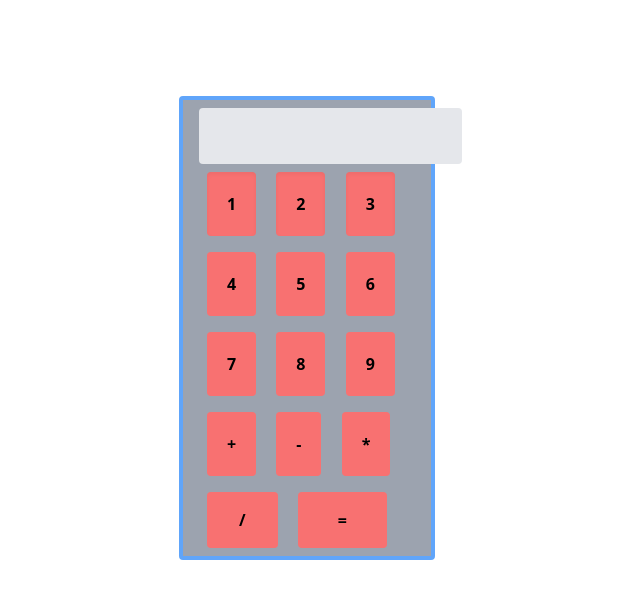
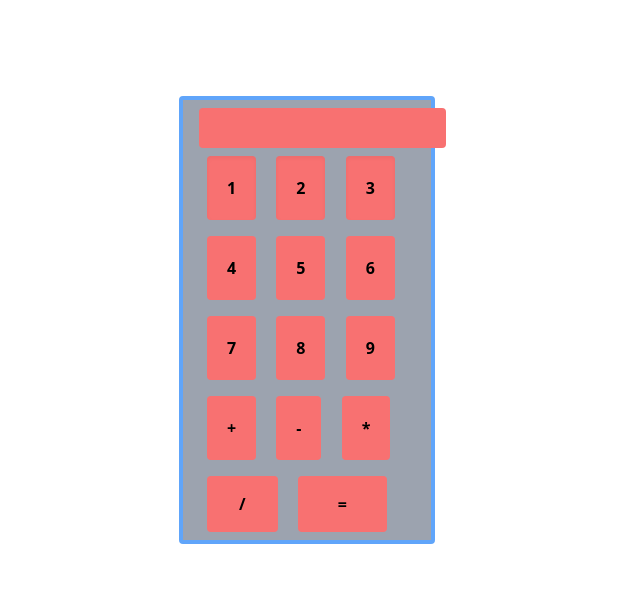
Before and after one commit to iqbal-emon/Calculator, a plain HTML site: page index.html in a window 1280 px wide. Shown: the whole page, without its empty margins (109-749 px from the left). Drawn offline with nearby package versions, Linux system fonts and the light colour scheme.

Commit message:
after updating bugs

```diff
--- a/index.html
+++ b/index.html
@@ -19,7 +19,7 @@
 <div class= "bg-gray-400 ml-72 mt-24 rounded  h-84 w-64 pl-4 border-4 border-blue-400">
 
 
-    <input id="iptBox" type="text" class="bg-gray-200 rounded  p-6 mt-2 sm:p-4 sm:flex sm:justify-content-center " />
+    <input id="iptBox" type="text" class="bg-gray-200 rounded  p-6 mt-2 sm:bg-red-400 sm:p-2 align-content: center sm:align-content: center;  " />
     <div >
       <button value="1" class="shadow-inner  p-5 bg-red-400 rounded m-2 font-bold  ">1</button>
       <button value="2" class="shadow-inner p-5 bg-red-400 rounded m-2 font-bold ">2</button>
```
